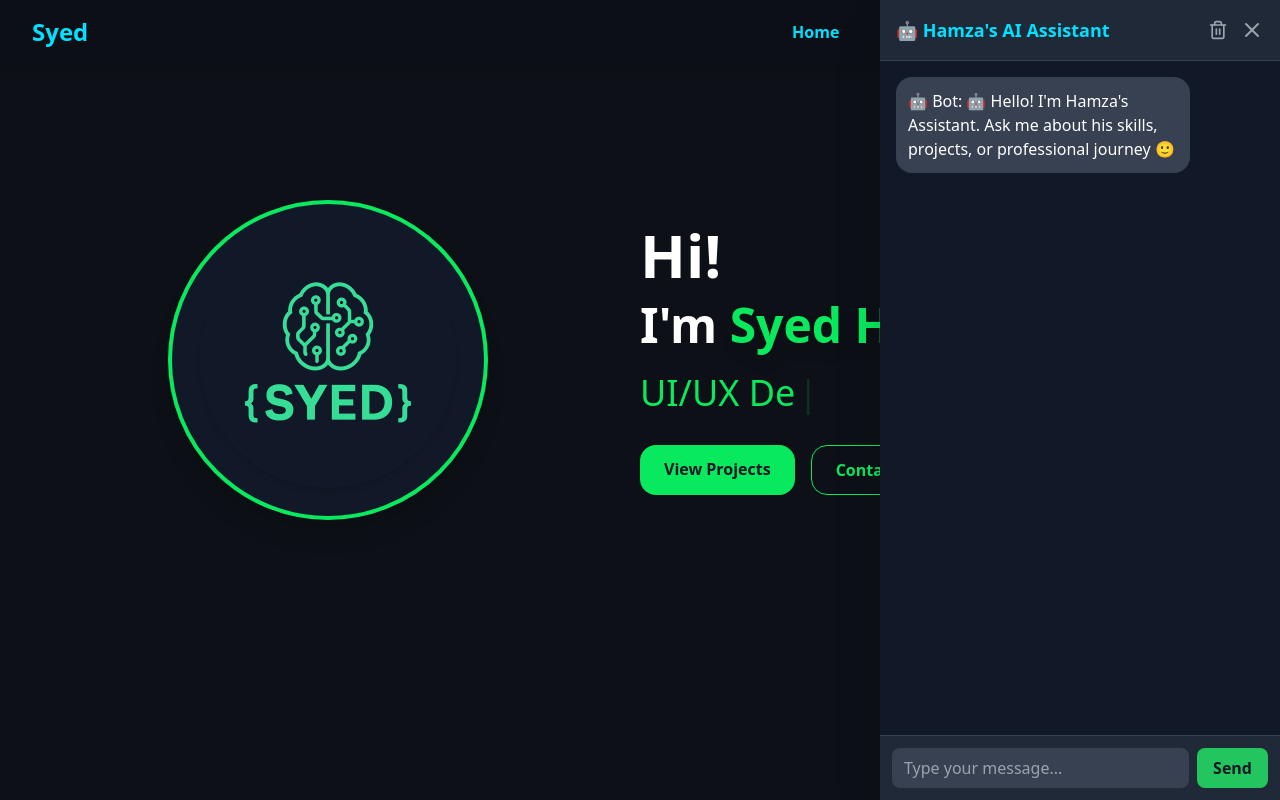
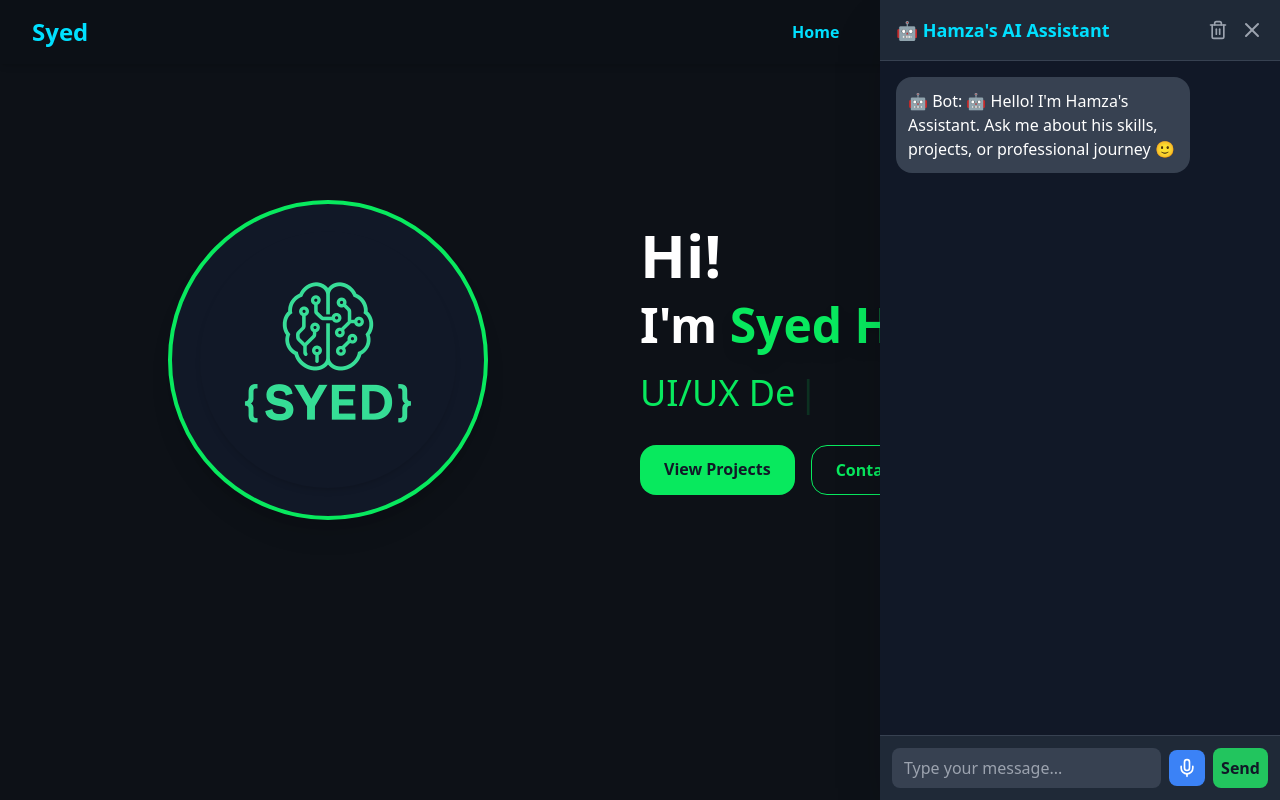
Before and after one commit to Hamzaaleem230/Portfolio, a Next.js app: page / in a window 1280 px wide. Both pictures are taken after a click on the button 1226 px from the left and 746 px from the top of the page. Shown: the top 800 px of the page. Built offline with nearby package versions, Linux system fonts and the light colour scheme.

Commit message:
Add files via upload

```diff
--- a/src/components/ChatAssistant.tsx
+++ b/src/components/ChatAssistant.tsx
@@ -1,7 +1,7 @@
 "use client";
 import React, { useState, useRef, useEffect } from "react";
 import { motion, AnimatePresence } from "framer-motion";
-import { X, MessageSquare, Trash2 } from "lucide-react";
+import { X, MessageSquare, Trash2, Mic, ArrowLeft } from "lucide-react";
 
 export default function ChatAssistant() {
   const [isOpen, setIsOpen] = useState(false);
@@ -17,6 +17,8 @@ export default function ChatAssistant() {
   const [isTyping, setIsTyping] = useState(false);
   const [showPopup, setShowPopup] = useState(false);
   const [isMobile, setIsMobile] = useState(false);
+  const [isListening, setIsListening] = useState(false);
+  const recognitionRef = useRef<any>(null);
   const messagesEndRef = useRef<HTMLDivElement>(null);
 
   // Detect screen size
@@ -31,6 +33,51 @@ export default function ChatAssistant() {
   useEffect(() => {
     messagesEndRef.current?.scrollIntoView({ behavior: "smooth" });
   }, [messages]);
+
+  // Init SpeechRecognition
+  const initRecognition = () => {
+    const SpeechRecognition =
+      (window as any).SpeechRecognition ||
+      (window as any).webkitSpeechRecognition;
+
+    if (!SpeechRecognition) {
+      alert("Speech Recognition not supported in your browser.");
+      return null;
+    }
+
+    const recognition = new SpeechRecognition();
+    recognition.lang = "en-US"; // Urdu support: "ur-PK"
+    recognition.continuous = true;
+    recognition.interimResults = true;
+
+    recognition.onresult = (event: any) => {
+      const transcript = event.results[event.results.length - 1][0].transcript;
+      setInput(transcript);
+    };
+
+    recognition.onend = () => {
+      setIsListening(false);
+    };
+
+    return recognition;
+  };
+
+  // Start listening
+  const startListening = () => {
+    if (isListening) return;
+    const recognition = initRecognition();
+    if (recognition) {
+      recognitionRef.current = recognition;
+      recognition.start();
+      setIsListening(true);
+    }
+  };
+
+  // Stop listening
+  const stopListening = () => {
+    recognitionRef.current?.stop();
+    setIsListening(false);
+  };
 
   // Send message
   const sendMessage = async () => {
@@ -184,18 +231,45 @@ export default function ChatAssistant() {
               </div>
 
               {/* Input */}
-              <div className="p-3 border-t border-gray-700 bg-gray-800 flex gap-2 rounded-b-2xl sm:rounded-none">
+              <div className="p-3 border-t border-gray-700 bg-gray-800 flex gap-2 items-center rounded-b-2xl sm:rounded-none">
+                {isListening && (
+                  <button
+                    onClick={stopListening}
+                    className="text-white bg-gray-600 hover:bg-gray-700 p-2 rounded-lg"
+                  >
+                    <ArrowLeft size={20} />
+                  </button>
+                )}
+
                 <input
                   type="text"
-                  placeholder="Type your message..."
+                  placeholder={
+                    isListening
+                      ? input
+                        ? "Listening..."
+                        : "Speak now..."
+                      : "Type your message..."
+                  }
                   className="flex-1 rounded-lg px-3 py-2 bg-gray-700 text-white outline-none"
                   value={input}
                   onChange={(e) => setInput(e.target.value)}
                   onKeyDown={(e) => e.key === "Enter" && sendMessage()}
                 />
+
+                <button
+                  onClick={isListening ? stopListening : startListening}
+                  className={`${
+                    isListening
+                      ? "bg-gray-900 text-red-500"
+                      : "bg-blue-500 text-white hover:bg-blue-600"
+                  } font-semibold p-2 rounded-lg`}
+                >
+                  <Mic size={20} />
+                </button>
+
                 <button
                   onClick={sendMessage}
-                  className="bg-green-500 text-gray-900 font-semibold hover:bg-green-600 px-4 rounded-lg"
+                  className="bg-green-500 text-gray-900 font-semibold hover:bg-green-600 px-2 py-2 rounded-lg"
                 >
                   Send
                 </button>
```
